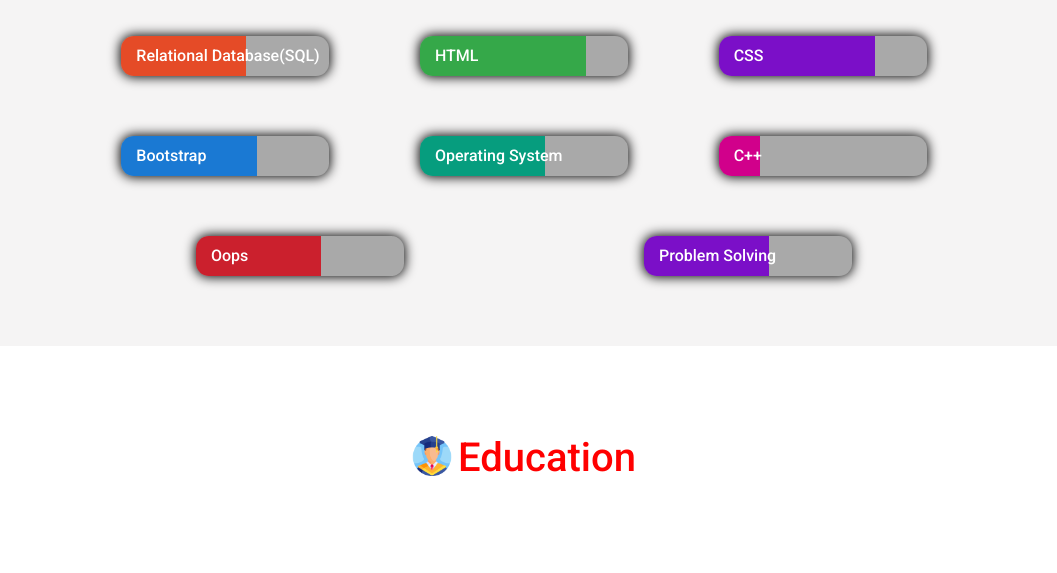
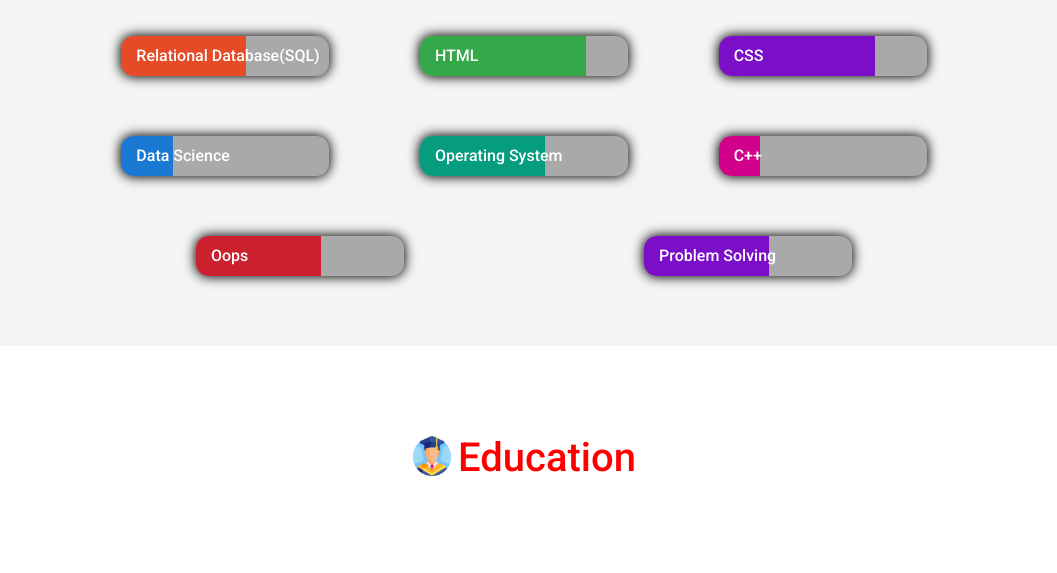
Before and after one commit to RAGHAV1709/resume, a plain HTML site: page index.html in a window 1280 px wide. Shown: the part 1380-1953 px from the top of the page, without its empty margins (116-1173 px from the left). Drawn offline with Linux system fonts and the light colour scheme.

Commit message:
Update index.html

```diff
--- a/index.html
+++ b/index.html
@@ -152,10 +152,10 @@
                     </div>
                 </div>
                 <div class="skill-progress">
-                    <div class="eighty-percent color7" data-skill-percent="65">
+                    <div class="eighty-percent color7" data-skill-percent="25">
                         <div class="skill-name">
                             <span>
-                               Bootstrap
+                               Data Science
                             </span>
                         </div>
                     </div>
```
